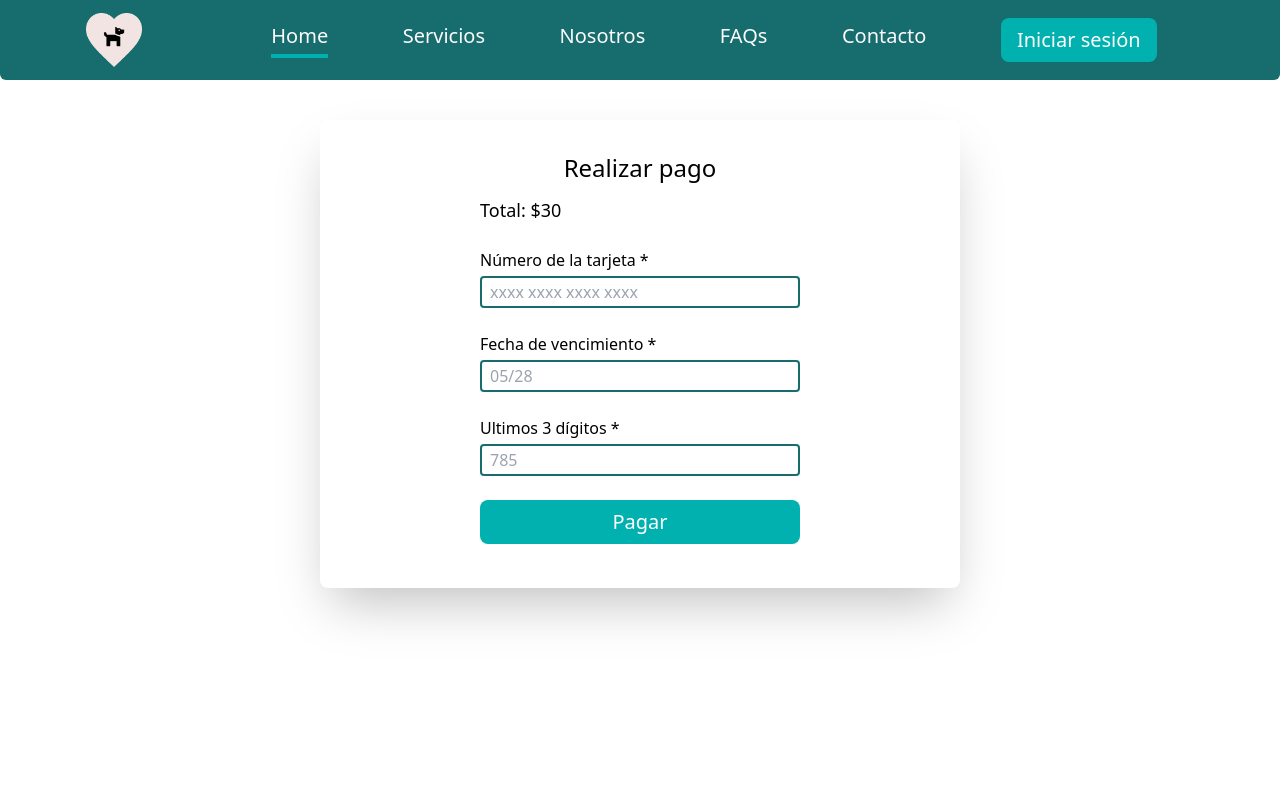
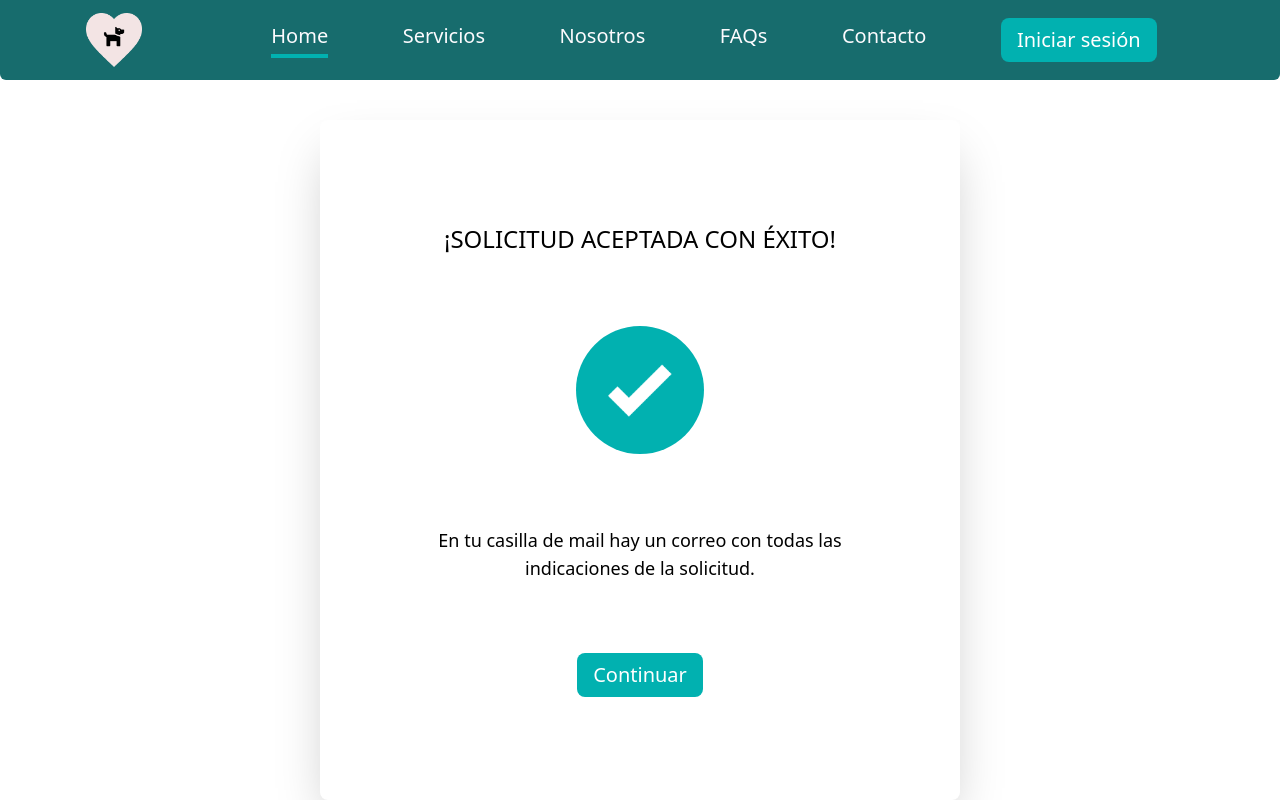
Before and after one commit to No-Country/s6-01-t-csharp, a React (Create React App) app in the folder ClientApp/: page /pagos in a window 1280 px wide. Built offline with nearby package versions, Linux system fonts and the light colour scheme.

Commit message:
se realizó la confirmación del paseador y del pago

```diff
--- a/ClientApp/src/AppRoutes.js
+++ b/ClientApp/src/AppRoutes.js
@@ -5,7 +5,7 @@ import HomePage from "./views/HomePage";
 import Servicios from "./components/Servicios";
 import { Paseadores } from "./components/Paseadores";
 import Register from "./views/Register";
-import { FormPago } from "./components/FormPago";
+import { PagosContainer } from "./views/PagosContainer";
 
 
 const AppRoutes = [
@@ -31,7 +31,7 @@ const AppRoutes = [
     },
     {
         path: '/pagos/',
-        element: <FormPago />
+        element: <PagosContainer />
     }
 ];
 export default AppRoutes;
--- /dev/null
+++ b/ClientApp/src/components/Checked.jsx
@@ -0,0 +1,50 @@
+import { useState } from "react";
+import { Link } from "react-router-dom";
+import check from "../assets/icons/Vector.png";
+
+
+
+const styles = {
+    btn:"bg-primary  py-2 px-4 rounded-lg text-white text-center text-xl transition-all duration-300 ease-in-out",
+    hover:"hover:bg-secondary ",
+}
+
+
+
+
+export const Checked = ( { titulo, texto, handleClick, linkHome }) => {
+
+    const [ validaLink, setValidaLink ] = useState(linkHome);
+
+    return (<>
+        <div className="h-full w-full flex justify-evenly flex-col items-center  ">
+            <p className="text-2xl font-medium uppercase">¡{ titulo }!</p>
+            <div className="w-20 h-20 lg:w-32 lg:h-32 bg-primary rounded-full flex justify-center items-center">
+                <img
+                    className=" w-[50%]"
+                    src= { check }
+                    alt="Spinner" />
+            </div>
+            <p className="text-base lg:text-lg  font-medium max-w-[70%] mx-auto text-center">
+                { texto }
+            </p>
+
+            <>
+                {
+                    validaLink ?
+                    <Link
+                        className={`${styles.btn} ${styles.hover}`}
+                        to="/">
+                        Ir al inicio
+                    </Link> :
+
+                    <button
+                        className={`${styles.btn} ${styles.hover}`}
+                        onClick={ handleClick }>
+                        Continuar
+                    </button>
+                }
+            </>
+        </div>
+    </>)
+}
--- a/ClientApp/src/components/FormPago.jsx
+++ b/ClientApp/src/components/FormPago.jsx
@@ -1,10 +1,9 @@
 import { useEffect, useState } from "react";
-import { Link } from "react-router-dom";
-import Nav from "./Nav"
+
 
 const styles = {
     wrapper:"w-full min-h-[100vh] pt-[10vh]",
-    form: "w-[90%] lg:w-1/2 min-h-full mx-auto flex flex-col mt-10 py-8 items-center rounded-lg shadow-2xl bg-bgCard",
+    form: "w-full  min-h-full mx-auto flex flex-col mt-10 py-8 items-center",
     wrapper_text:"flex flex-col w-[80%] md:w-[50%] my-3",
     input:"h-8 px-2 rounded border-2 border-alterno focus:border-primary focus:outline-none",
     bnt_pagar:"bg-primary  py-2 px-4 rounded-lg text-white text-center text-xl transition-all duration-300 ease-in-out",
@@ -15,7 +14,8 @@ const styles = {
     bloqueado:"cursor-not-allowed hover:bg-opacity-60 ",
 }
 
-export const FormPago = () => {
+
+export const FormPago = ( { handleClick,loadingPago } ) => {
 
     const [numberCard, setNumberCard] = useState("");
     const [fechaCard, setFechaCard] = useState("");
@@ -29,6 +29,7 @@ export const FormPago = () => {
     const [btnDisable, setBtnDisable] = useState(true);
 
 
+// Función que deja espacio por cada 4 dígitos en el input del número de tarjeta de pago
     const inputCard = (e) => {
         let valor = e.target.value.replace(/\s/g, '');
         valor = valor.replace(/(\d{4})/g, '$1 ');
@@ -40,6 +41,7 @@ export const FormPago = () => {
         setNumberCard(valor);
     }
 
+// Validación del número de tarjeta
     const validarNumberCard = (e) => {
         if (numberCard.trim().length < 19) {
 
@@ -60,10 +62,10 @@ export const FormPago = () => {
 
             setErrorCard('');
             setActivaCard(true);
-
         }
     }
 
+//Validación de la fecha de tarjeta
     const validarFechaCard = () => {
         if (fechaCard.trim().length !== 5) {
             setErrorFecha('La fecha debe tener 4 dígitos');
@@ -80,6 +82,7 @@ export const FormPago = () => {
         }
     }
 
+//Validación del código de tarjeta
     const validarCodigoCard = () => {
         if (codigo.trim().length !== 3) {
             setErrorCodigo('El código debe tener 3 dígitos');
@@ -96,6 +99,13 @@ export const FormPago = () => {
         }
     }
 
+
+    const handleSubmit = event => {
+        event.preventDefault();
+    }
+
+
+// Activando el botón de envío del formulario
     useEffect(() => {
 
         const handleDOMLoaded = () => setBtnDisable(true)
@@ -111,13 +121,10 @@ export const FormPago = () => {
 
     }, [numberCard, fechaCard, codigo, activaCard, activarFecha, activarCodigo]);
 
-    const handleSubmit = event => {
-        event.preventDefault();
-    }
+
 
     return (<>
-        <Nav/>
-        <section className={`${styles.wrapper}`}>
+
         <form
             className={`${styles.form}`}
             onSubmit={ (e) => e.preventDefault }
@@ -127,6 +134,7 @@ export const FormPago = () => {
             <div className={`${styles.wrapper_text}`}>
                 <p className="text-lg font-medium">Total: $30</p>
             </div>
+
             <div className={`${styles.wrapper_text}`}>
                 <label className='mb-1' >Número de la tarjeta *</label>
                 <input
@@ -185,12 +193,13 @@ export const FormPago = () => {
             <div className={`${styles.wrapper_text}`}>
                 <button
                     className={`${styles.bnt_pagar} ${btnDisable ? styles.bloqueado : styles.hover}`}
-                        disabled={ btnDisable }>
+                    disabled={ btnDisable }
+                    onClick={ () => { handleClick(); loadingPago() }  }>
                     Pagar
                 </button>
             </div>
+
         </form>
-        </section>
 
     </>)
 }
--- /dev/null
+++ b/ClientApp/src/components/Spinner.jsx
@@ -0,0 +1,20 @@
+import spinner from "../assets/icons/Ellipse 28.png";
+
+export const Spinner = ({texto}) => {
+
+
+    return (<>
+        <div className="h-full w-full flex justify-evenly flex-col items-center  ">
+            <p className="text-2xl font-medium">Cargando</p>
+            <div className="w-20 h-20 lg:w-25 lg:h-25 ">
+                <img
+                    className=" rounded-full animate-spin"
+                    src= { spinner }
+                    alt="Spinner" />
+            </div>
+            <p className="text-base lg:text-lg  font-medium max-w-[300px] mx-auto text-center">
+                { texto }
+            </p>
+        </div>
+    </>)
+}
--- /dev/null
+++ b/ClientApp/src/views/PagosContainer.jsx
@@ -0,0 +1,107 @@
+import { useEffect, useState } from "react";
+import { FormPago } from "../components/FormPago";
+import { Spinner } from "../components/Spinner";
+import { Checked } from "../components/Checked";
+import  Nav  from "../components/Nav";
+
+
+
+const styles = {
+    wrapper:"w-full min-h-[100vh] pt-[10vh] flex justify-center",
+    container: "w-[90%] lg:w-1/2 min-h-full mx-auto flex flex-col mt-10 py-8 items-center rounded-lg shadow-2xl bg-bgCard",
+}
+
+
+
+export const PagosContainer = () => {
+
+    const [ isLoading, setIsLoading ] = useState(true);
+    const [ isLoadingPago, setIsLoadingPago ] = useState(true)
+    const [ activarBtn, setActivarBtn ] = useState(false);
+    const [ pagoExitoso, setPagoExitoso ] = useState(false);
+
+
+
+    const handleClick = (setEstado) => {
+        setEstado(true);
+    }
+
+
+// Desactivando el spinner del envío del pago
+    const loadingPago = () => {
+        setTimeout(() => {
+            setIsLoadingPago(false);
+        }, 2500);
+    }
+
+// Desactivando el spinner de la solicitud del paseador
+    useEffect(() => {
+        setTimeout(() => {
+            setIsLoading(false);
+        }, 2200);
+    }, []);
+
+
+    return (<>
+        <Nav />
+
+        <section className={`${styles.wrapper }`}>
+            <div className={`${styles.container }`}>
+                {
+                    isLoading ?
+
+                    <Spinner
+                        texto="Por favor, espere a que el paseador confirme la solicitud"
+                    /> :
+
+                    <>
+                        {
+                            activarBtn ?
+
+                            <>
+                                {
+                                    !pagoExitoso ?
+
+                                    <FormPago
+                                        handleClick={ () => handleClick( setPagoExitoso ) }
+                                        loadingPago= { () => loadingPago() }
+                                    /> :
+
+                                    <>
+                                        {
+                                            isLoadingPago ?
+
+                                            <Spinner
+                                                texto="Por favor espere, se está cargando el pago."
+                                            /> :
+
+                                            <Checked
+                                                titulo="Pago realizado con éxito"
+                                                texto="Los datos han sido confirmado y el pago ha sido realizado."
+                                                handleClick={ () => handleClick( setActivarBtn ) }
+                                                linkHome={ true }
+                                            />
+                                        }
+                                    </>
+                                }
+
+                            </> :
+
+                            <Checked
+                                titulo="SOLICITUD ACEPTADA CON éXITO"
+                                texto="En tu casilla de mail hay un correo con todas las indicaciones de la solicitud."
+                                handleClick={ () => handleClick( setActivarBtn ) }
+                                linkHome={ false }
+                            />
+                        }
+                    </>
+                }
+
+
+            </div>
+
+        </section>
+
+
+    </>)
+}
```
Also changed, not shown: ClientApp/src/assets/icons/Ellipse 28.png (added), ClientApp/src/assets/icons/Vector.png (added). Lines whose indentation alone changed are shown as unchanged.
